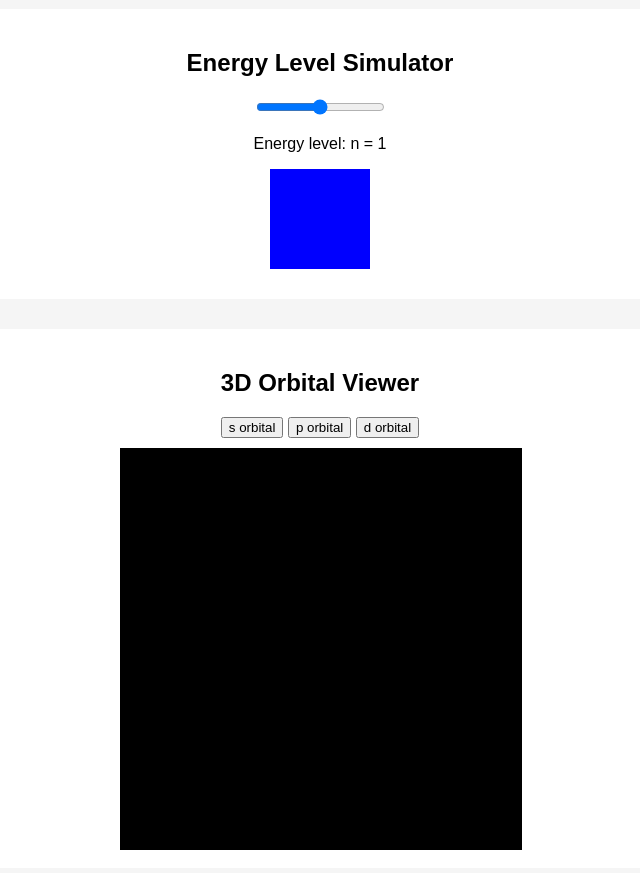
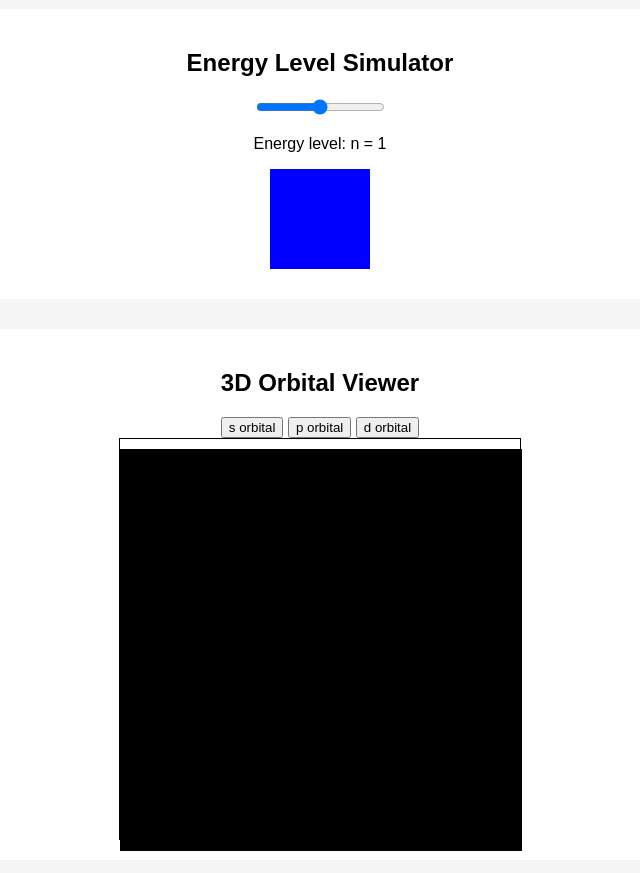
Before and after one commit to wannurfadhilahzaharim/quantum-explorer, a plain HTML site: page index.html in a window 1280 px wide. Shown: the part 79-952 px from the top of the page, without its empty margins (320-960 px from the left). Drawn offline with nearby package versions, Linux system fonts and the light colour scheme.

Commit message:
Update style.css

```diff
--- a/style.css
+++ b/style.css
@@ -22,3 +22,8 @@ canvas {
   border: 1px solid black;
   margin-top: 10px;
 }
+
+#viewer {
+  border: 1px solid black;
+  background: #ffffff;
+}
```
